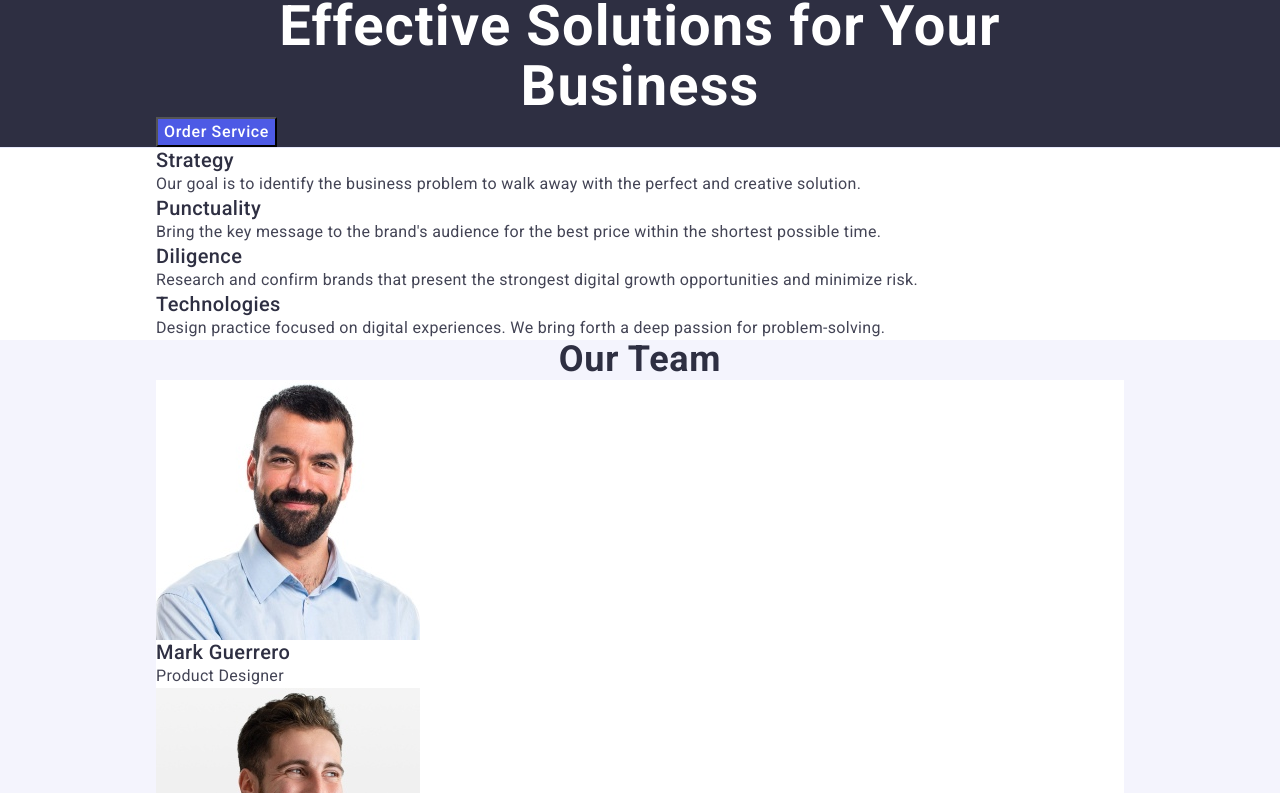
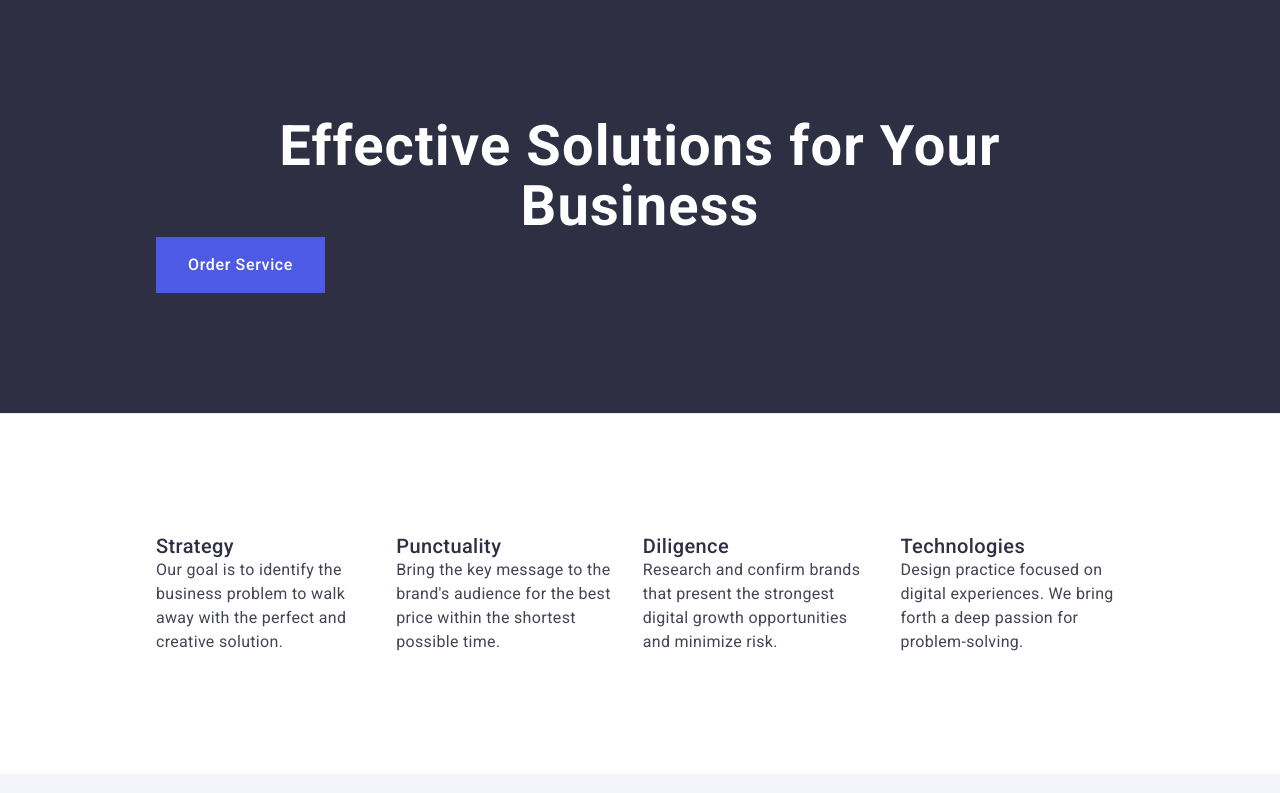
Before and after one commit to Iva02vi/goit-markup-hw-03, a plain HTML site: page index.html in a window 1280 px wide. Shown: the part 147-940 px from the top of the page. Drawn offline with nearby package versions, Linux system fonts and the light colour scheme.

Commit message:
html + css

```diff
--- a/css/styles.css
+++ b/css/styles.css
@@ -34,7 +34,7 @@ button {
 }
 
 .container {
-  max-width: 1440px;
+  max-width: 1158px;
   padding-left: 0;
   padding-right: 0;
   margin-left: 156px;
@@ -56,6 +56,7 @@ button {
   line-height: 1.11;
   letter-spacing: 0.02em;
   text-transform: capitalize;
+  padding-bottom: 72px;
 }
 
 .card-title {
@@ -66,8 +67,13 @@ button {
   letter-spacing: 0.02em;
 }
 
-.card {
-  background: #fff;
+.section {
+  padding: 120px 0;
+}
+
+.flex {
+  display: flex;
+  gap: 24px;
 }
 
 /* Header */
@@ -123,6 +129,8 @@ button {
   font-weight: 500;
   letter-spacing: 0.04em;
   line-height: 1.5;
+  padding: 16px 32px;
+  border: none;
 }
 
 .hero-cont-button:hover,
@@ -149,6 +157,14 @@ button {
   background: #f4f4fd;
 }
 
+.card {
+  background: #fff;
+  border-radius: 0px 0px 4px 4px;
+  box-shadow: 0px 2px 1px 0px rgba(46, 47, 66, 0.08),
+    0px 1px 1px 0px rgba(46, 47, 66, 0.16),
+    0px 1px 6px 0px rgba(46, 47, 66, 0.08);
+}
+
 /* Footer */
 .footer {
   background: #2e2f42;
--- a/index.html
+++ b/index.html
@@ -23,7 +23,7 @@
                 <a href="./index.html" class="logo">Web<span class="header-logo-studio">Studio</span></a>
                 <ul>
                     <li><a href="./index.html" class="header-nav-menu">Studio</a></li>
-                    <li><a href="" class="header-nav-menu">Portfolio</a></li>
+                    <li><a href="#portfolio" class="header-nav-menu">Portfolio</a></li>
                     <li><a href="" class="header-nav-menu">Contacts</a></li>
                 </ul>
             </nav>
@@ -38,7 +38,7 @@
 
     <main>
         <!-- Hero section -->
-        <section class="hero-container">
+        <section class="hero-container section">
             <div class="container">
                 <h1 class="hero-title">Effective Solutions for Your Business</h1>
                 <button type="button" class="hero-cont-button">Order Service</button>
@@ -46,10 +46,10 @@
         </section>
 
         <!-- Qualities -->
-        <section class="qualities-container">
+        <section class="qualities-container section">
             <div class="container">
                 <h2 class="section-title visually-hidden">Qualities</h2>
-                <ul>
+                <ul class="flex">
                     <li>
                         <h3 class="card-title">Strategy</h3>
                         <p class="body-text">
@@ -85,10 +85,10 @@
         </section>
 
         <!-- Team -->
-        <section class="team-container">
+        <section class="team-container section">
             <div class="container">
                 <h2 class="section-title">Our Team</h2>
-                <ul>
+                <ul class="flex">
                     <li class="card">
                         <img src="./images/mark_guerrero.jpg" alt="Mark Guerrero photo" width="264" height="260">
                         <h3 class="card-title">Mark Guerrero</h3>
@@ -114,7 +114,7 @@
         </section>
 
         <!-- Portfolio -->
-        <section class="portfolio-container">
+        <section class="portfolio-container section" id="portfolio">
             <div class="container">
                 <h2 class="section-title">Our Portfolio</h2>
                 <ul>
@@ -159,8 +159,7 @@
         <div class="container">
             <a href="./index.html" class="logo">Web<span class="footer-logo-studio">Studio</span></a>
             <p class="body-text">Increase the flow of customers and sales for your business with digital marketing &
-                growth
-                solutions.</p>
+                growth solutions.</p>
         </div>
     </footer>
 </body>
```
